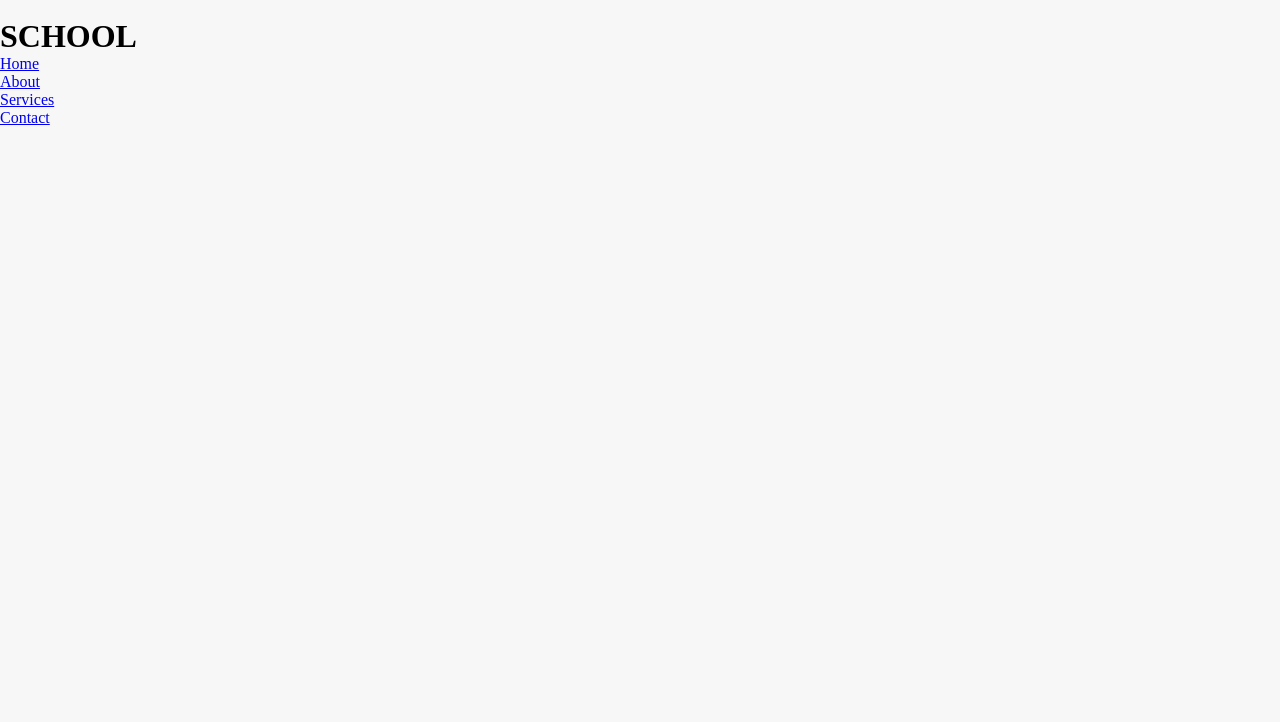
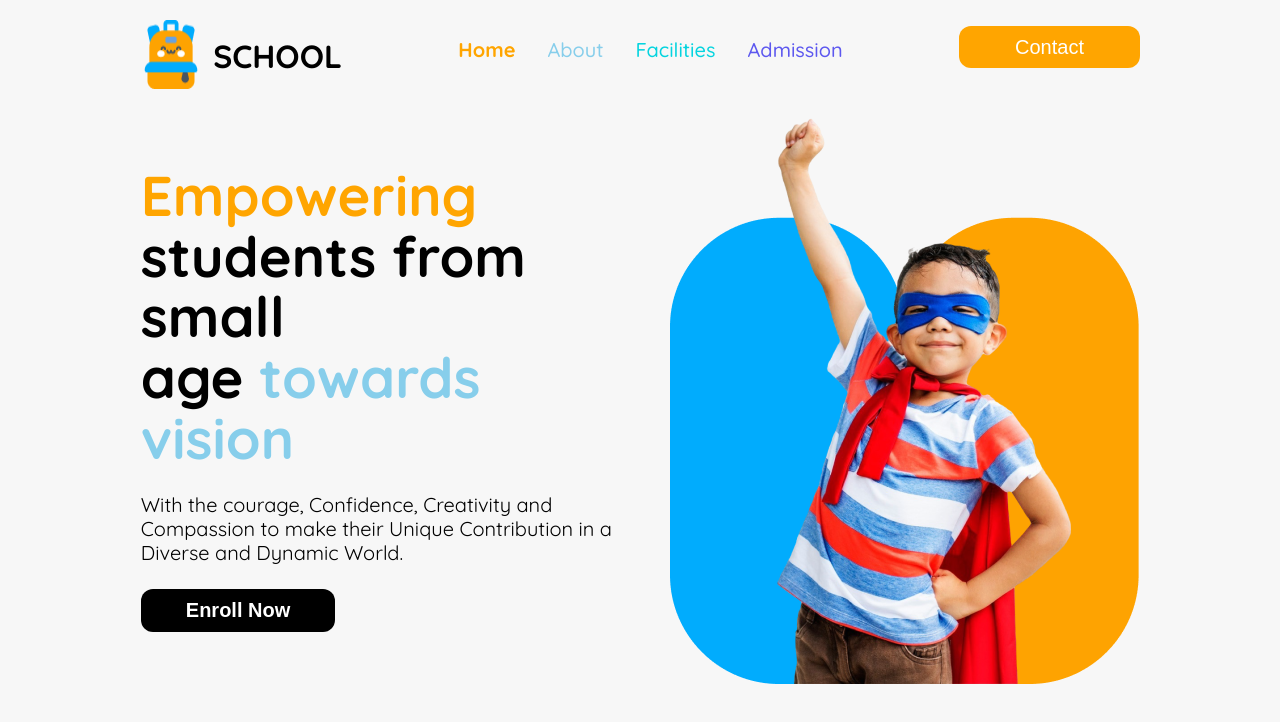
Before and after one commit to tuhinalrakib/ph-assignment2, a plain HTML site: page index.html in a window 1280 px wide. Drawn offline with Linux system fonts and the light colour scheme.

Commit message:
third commit

```diff
--- a/index.html
+++ b/index.html
@@ -3,30 +3,43 @@
 <head>
     <meta charset="UTF-8">
     <meta name="viewport" content="width=device-width, initial-scale=1.0">
-    <title>Just fun with Rakib</title>
+    <title>Fun With Tuhin Al Rakib</title>
     <link rel="stylesheet" href="./style/style.css">
 </head>
-<body>
+<body class="quicksand-font">
     <header>
-        <div class="header-text">
-            <img src="" alt="">
-            <h1>SCHOOL</h1>
-        </div>
-        <nav>
-            <ul>
-                <li><a href="#home">Home</a></li>
-                <li><a href="#about">About</a></li>
-                <li><a href="#services">Services</a></li>
-                <li><a href="#contact">Contact</a></li>
-            </ul>
+        <nav class="display-flex">
+            <div class="logo-container display-flex">
+                <img src="./assets/logo.png" alt="Logo">
+                <h1 class="logo-title">SCHOOL</h1>
+            </div>
+            <div class="menu">
+                <ul class="nav-links display-flex">
+                    <li><a class="nav-item" id="home" href="#home">Home</a></li>
+                    <li><a class="nav-item" id="about" href="#about">About</a></li>
+                    <li><a class="nav-item" id="facility" href="#facilities">Facilities</a></li>
+                    <li><a class="nav-item" id="admission" href="#admission">Admission</a></li>
+                </ul>
+            </div>
+            <div>
+                <button class="header-btn">Contact</button>
+                <button class="menu-toggle">☰</button>
+            </div>
         </nav>
+        <section class="banner display-flex">
+            <div class="banner-container">
+                <h1><span id="title1">Empowering</span><br>students from small<br> age <span id="title2">towards vision</span></h1>
+                <p>With the courage, Confidence, Creativity and Compassion to make their Unique Contribution in a Diverse and Dynamic World.</p>
+                <button>Enroll Now</button>
+            </div>
+            <div class="banner-image">
+                <img class="banner-img" src="./assets/hero-kids.png" alt="School Banner">
+            </div>
+        </section>
     </header>
     <main>
+        <!-- Curricuum Section -->
 
     </main>
-    <footer>
-
-    </footer>
-
 </body>
 </html>
--- a/style/style.css
+++ b/style/style.css
@@ -1,3 +1,12 @@
+@import url('https://fonts.googleapis.com/css2?family=Quicksand:wght@300..700&display=swap');
+
+.quicksand-font {
+  font-family: "Quicksand", serif;
+  font-optical-sizing: auto;
+  font-weight: 400;
+  font-style: normal;
+}
+/* =========================================================================== */
 *{
     margin: 0;
     padding: 0;
@@ -7,15 +16,164 @@ body{
 }
 
 
-
-/* Shared Style */
+/*========== Shared Style =======================*/
 .max-width{
     max-width: 80%;
 }
 .text-align{
     text-align: center;
 }
+.display-flex{
+    display: flex;
+}
+.box-margin{
+    margin: 1.25rem 8.75rem;
+}
 
 
 
-/* Header Section */
+/*================= Header Section =====================*/
+nav{
+    margin: 1.25rem 8.75rem;
+    justify-content: space-between;
+}
+.logo-title{
+    margin: 1rem 0 .8rem .7rem;
+    font-size: 2rem;
+}
+/* Menu List Section */
+.menu{
+    margin: 1rem 0;
+}
+.nav-links{
+    list-style: none;
+    gap: 2rem;
+}
+.nav-item{
+    font-size: 1.25rem;
+    font-weight: 500;
+    line-height: 1.8rem;
+}
+.nav-links > li > a{
+    text-decoration: none;
+}
+#home{
+    font-weight: bold;
+    color: orange;
+}
+#about{
+    color: skyblue;
+    font-weight: 500;
+}
+#facility{
+    color: #05D4DF;
+}
+
+#admission{
+    color: #5D58EF;
+}
+/* Nav Button */
+.header-btn{
+    padding: .6rem 3.5rem;
+    margin: 6px 0;
+    font-size: 1.25rem;
+    font-weight: 500;
+    border: none;
+    background-color: orange;
+    color: #FFFFFF;
+    border-radius: 12px;
+    cursor: pointer;
+}
+.menu-toggle{
+    display: none;
+}
+/*======================== Banner Section ==================*/
+.banner{
+    margin: 0 8.8rem;
+    gap: 3rem;
+    align-items: center;
+    justify-content: center;
+}
+.banner-container > h1{
+    font-size: 3.5rem;
+    font-weight: bold;
+    line-height: 3.8rem;
+    color: black;
+    margin-bottom: 1.5rem;
+}
+#title1{
+    color: orange;
+}
+#title2{
+    color: skyblue;
+}
+.banner-container > p{
+    font-size: 1.25rem;
+    line-height: 1.2;
+    color: black;
+    margin-bottom: 1.5rem;
+}
+.banner-container > button{
+    font-size: 1.25rem;
+    font-weight: bold;
+    padding: 10px 45px;
+    background-color: black;
+    color: #FFFFFF;
+    border: none;
+    border-radius: 12px;
+    cursor: pointer;
+}
+
+
+
+
+/*====================== Responsive Section =========================*/
+@media screen and (max-width: 567px) {
+    /* Nav Section */
+    .menu{
+        display:none;
+    }
+    .logo-title{
+        display: none;
+    }
+    nav{
+        margin: .7rem 1rem;
+        justify-content: space-between;
+    }
+    .header-btn{
+        display: none;
+    }
+    .menu-toggle{
+        display: inline;
+        font-size: 1.7rem;
+        border: none;
+        background-color: #F7F7F7;
+        cursor: pointer;
+    }
+    /* Banner Section */
+    .banner{
+        margin: .5rem 2rem 0 1rem;
+        flex-direction: column-reverse;
+        gap: 1.25rem;
+    }
+    .banner-container{
+        text-align: center;
+    }
+    .banner-img{
+        width: 100%;
+        height: auto;
+    }
+    .banner-container > h1{
+        font-size: 2rem;
+        font-weight: bold;
+        line-height: 1.2;
+        color: black;
+        margin-bottom: 1.1rem;
+    }
+    .banner-container > p{
+        font-size: .9rem;
+        line-height: 1.5;
+        color: black;
+        margin-bottom: 1.1rem;
+    }
+}
```
